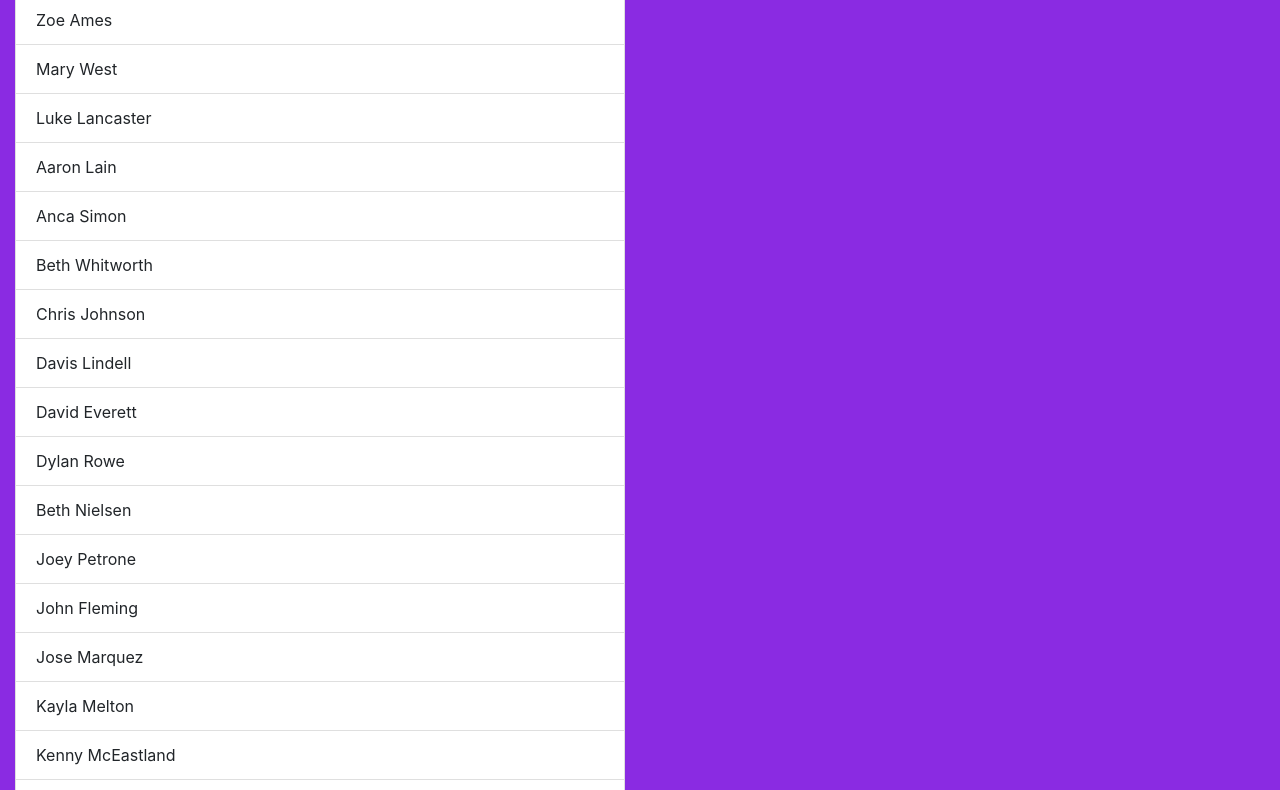
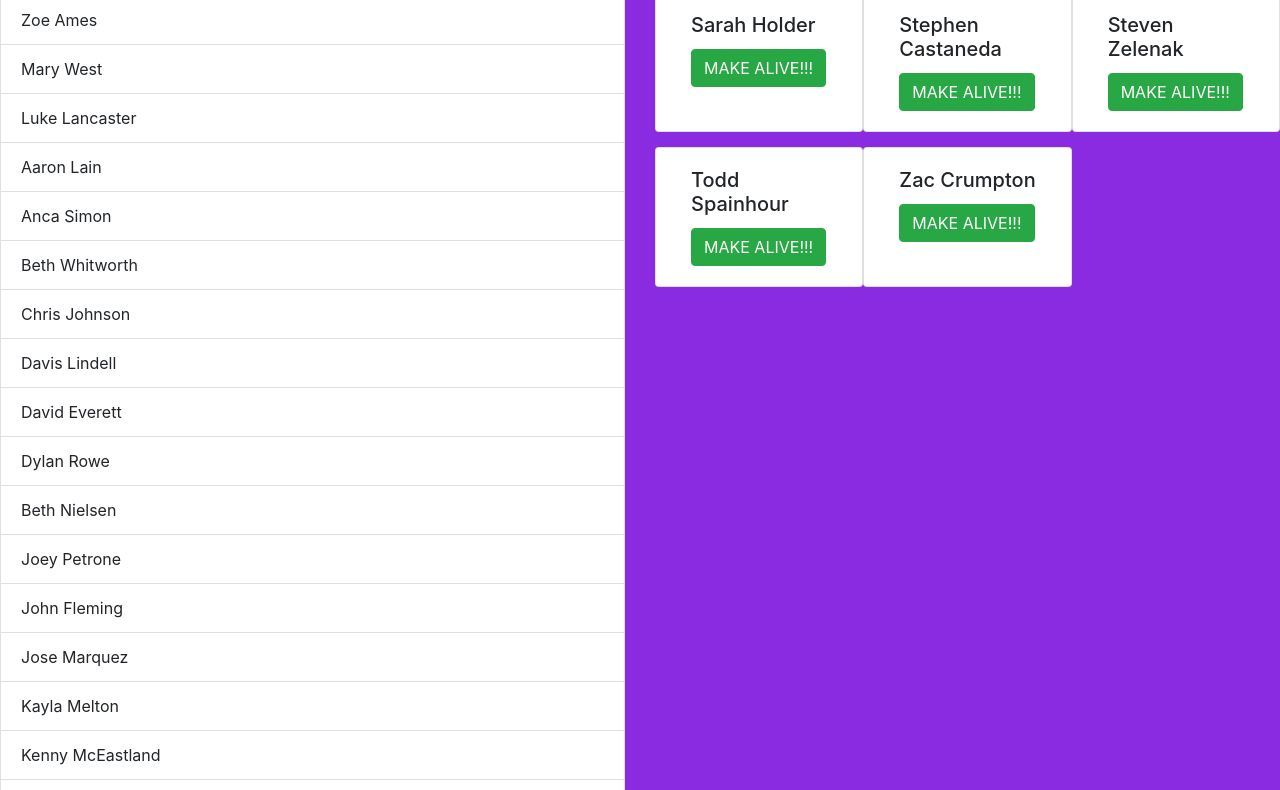
Before and after one commit to luketlancaster/shark-attack, a plain HTML site: page index.html in a window 1280 px wide. Shown: the part 148-938 px from the top of the page. Drawn offline with nearby package versions, Linux system fonts and the light colour scheme.

Commit message:
Print dead students to graveyard

```diff
--- a/index.html
+++ b/index.html
@@ -17,8 +17,14 @@
     <button class="btn btn-warning"><i class="fas fa-fish"></i></button>
   </div>
 
-  <div class="col-6">
-    <div id="tank"></div>
+  <div class="row">
+    <div class="col-6">
+      <div id="tank"></div>
+    </div>
+
+    <div class="col-6">
+      <div id="graveyard"></div>
+    </div>
   </div>
 
   <script src="https://code.jquery.com/jquery-3.2.1.slim.min.js"
--- /dev/null
+++ b/javascripts/components/graveyard.js
@@ -0,0 +1,26 @@
+import utils from "../helpers/utils.js";
+import personData from "../helpers/data/personData.js";
+
+const buildGraveyard = () => {
+  let domString = `
+    <h2 class="col-12 text-center">Graveyard</h2>
+    <div class="d-flex flex-wrap">
+  `;
+
+  personData.getDeadPersons().forEach(dead => {
+    domString += `
+      <div class="card col-4 person-card">
+        <div class="card-body">
+          <h5 class="card-title">${dead.name}</h5>
+          <button class="btn btn-success">MAKE ALIVE!!!</button>
+        </div>
+      </div>
+    `;
+  })
+
+  domString += `</div>`;
+
+  utils.printToDom("graveyard", domString);
+}
+
+export default { buildGraveyard }
--- a/javascripts/helpers/data/personData.js
+++ b/javascripts/helpers/data/personData.js
@@ -19,10 +19,10 @@ const persons = [
   { id: "person18", name: "Michele Rawlins", isDead: false },
   { id: "person19", name: "Monique Bass", isDead: false },
   { id: "person20", name: "Ola Oladinni", isDead: false },
-  { id: "person21", name: "Sarah Holder", isDead: false },
-  { id: "person22", name: "Stephen Castaneda", isDead: false },
-  { id: "person23", name: "Steven Zelenak", isDead: false },
-  { id: "person24", name: "Todd Spainhour", isDead: false },
+  { id: "person21", name: "Sarah Holder", isDead: true },
+  { id: "person22", name: "Stephen Castaneda", isDead: true },
+  { id: "person23", name: "Steven Zelenak", isDead: true },
+  { id: "person24", name: "Todd Spainhour", isDead: true },
   { id: "person25", name: "Zac Crumpton", isDead: true }
 ];
 
@@ -30,4 +30,8 @@ const getAlivePersons = () => {
   return persons.filter(person => !person.isDead);
 }
 
-export default { getAlivePersons }
+const getDeadPersons = () => {
+  return persons.filter(person => person.isDead);
+}
+
+export default { getAlivePersons, getDeadPersons }
--- a/javascripts/main.js
+++ b/javascripts/main.js
@@ -1,7 +1,9 @@
+import graveyard from './components/graveyard.js';
 import tank from './components/tank.js';
 
 const init = () => {
   tank.tankBuilder();
+  graveyard.buildGraveyard();
 }
 
 init();
--- a/main.css
+++ b/main.css
@@ -1,3 +1,7 @@
 body {
   background-color: blueviolet;
 }
+
+.person-card {
+  margin-bottom: 15px;
+}
```
